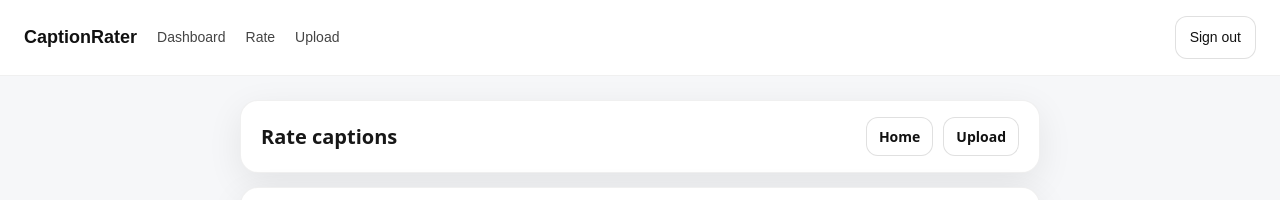
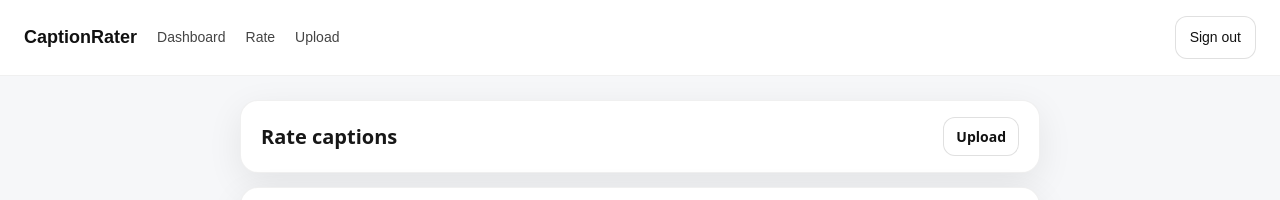
Before and after one commit to soomean05/hello-vercel, a Next.js app: page /rate in a window 1280 px wide. Shown: the top 200 px of the page. Built offline with nearby package versions, Linux system fonts and the light colour scheme; no server answers; the database is empty.

Commit message:
Remove Home link from rate page UI
Delete the Home navigation link from the rate page headers while keeping
existing layout and other actions intact.

Made-with: Cursor

```diff
--- a/app/rate/rate-client.tsx
+++ b/app/rate/rate-client.tsx
@@ -74,7 +74,6 @@ export default function RateClient({
         <div style={headerCard}>
           <div style={{ fontWeight: 900, fontSize: 20 }}>Rate captions</div>
           <div style={{ display: "flex", gap: 10 }}>
-            <a href="/" style={navBtn}>Home</a>
             <a href="/upload" style={navBtn}>Upload</a>
           </div>
         </div>
@@ -93,7 +92,6 @@ export default function RateClient({
         <div style={headerCard}>
           <div style={{ fontWeight: 900, fontSize: 20 }}>Rate captions</div>
           <div style={{ display: "flex", gap: 10 }}>
-            <a href="/" style={navBtn}>Home</a>
             <a href="/upload" style={navBtn}>Upload</a>
           </div>
         </div>
@@ -143,7 +141,6 @@ export default function RateClient({
             </span>
           </div>
           <div style={{ display: "flex", gap: 10 }}>
-            <a href="/" style={navBtn}>Home</a>
             <a href="/upload" style={navBtn}>Upload</a>
           </div>
         </div>
```
